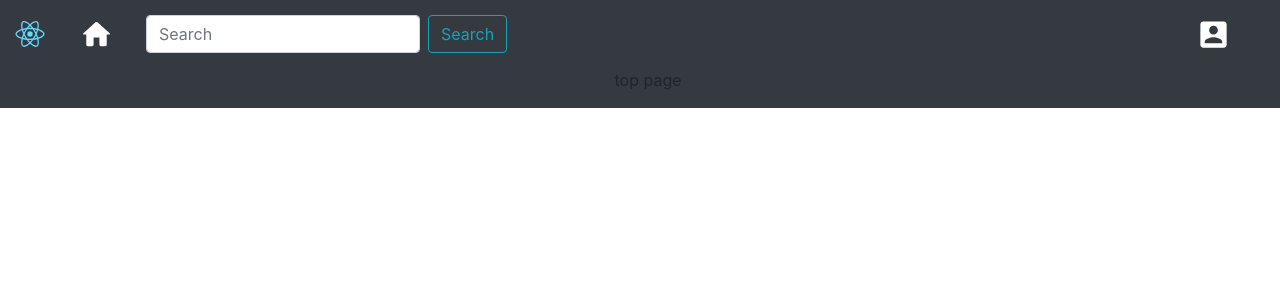
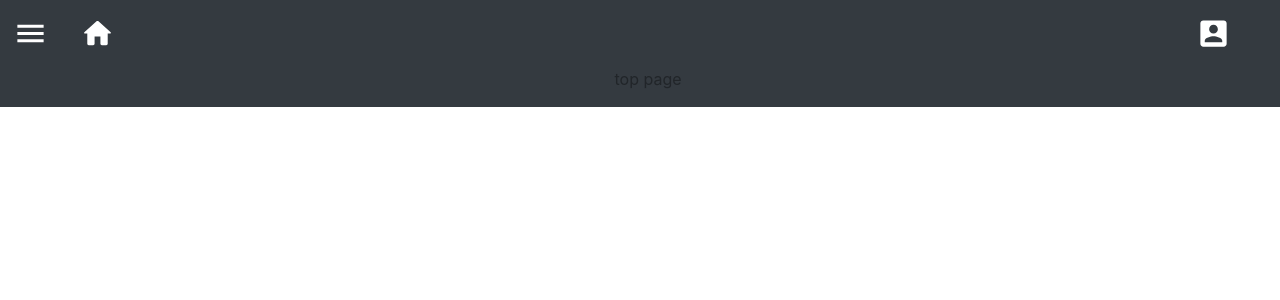
Before and after one commit to kenglwo/bad-vis-frontend, a React (Create React App) app: page / in a window 1280 px wide. Shown: the top 300 px of the page. Built offline with nearby package versions, Linux system fonts and the light colour scheme.

Commit message:
:fire: remove search bar on Header

```diff
--- a/src/components/common/Header.tsx
+++ b/src/components/common/Header.tsx
@@ -8,6 +8,7 @@ import Button from "react-bootstrap/Button";
 import HomeRoundedIcon from "@material-ui/icons/HomeRounded";
 import IconButton from "@material-ui/core/IconButton";
 import AccountBoxIcon from "@material-ui/icons/AccountBox";
+import Drawer from "./Drawer";
 import logo from "../../assets/images/logo.svg";
 import "../../assets/styles/Header.scss";
 
@@ -30,15 +31,9 @@ class Header extends React.Component<Props, State> {
     return (
       <Navbar className="w-100 p-1" bg="dark" variant="dark" expand="lg">
         <Navbar.Brand href="#home">
-          <img
-            src={logo}
-            width="50"
-            height="50"
-            className="d-inline-block align-top ml-3"
-            alt="React"
-          />
+          <Drawer />
         </Navbar.Brand>
-        <Nav className="mr-4">
+        <Nav className="mr-auto">
           <Nav.Link id="home" href="/">
             <HomeRoundedIcon
               className="text-white font-weight-bold pointer"
@@ -46,10 +41,6 @@ class Header extends React.Component<Props, State> {
             />
           </Nav.Link>
         </Nav>
-        <Form inline className="mr-auto">
-          <FormControl type="text" placeholder="Search" className="mr-2" />
-          <Button variant="outline-info pointer">Search</Button>
-        </Form>
         <IconButton onClick={this.goToLoginPage}>
           <AccountBoxIcon
             className="pointer text-white mr-5"
```
